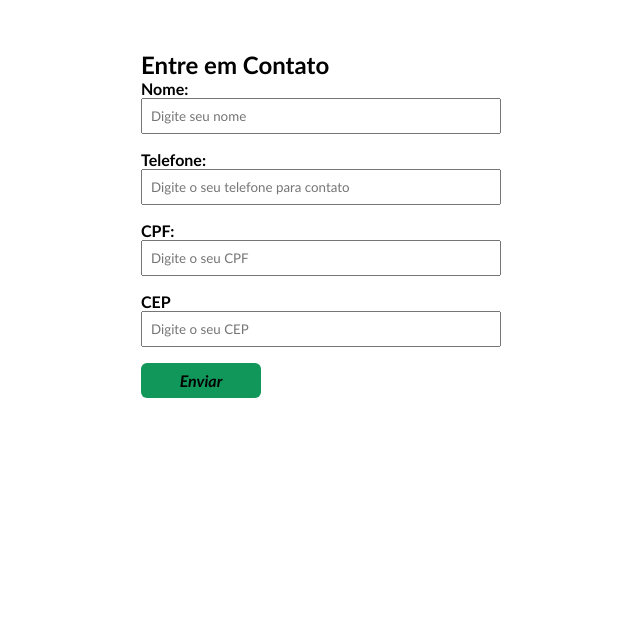
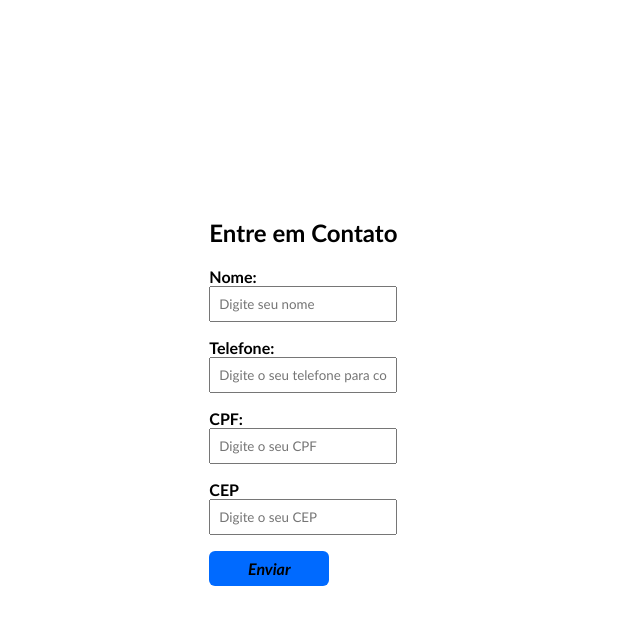
Before and after one commit to Andlonely/ebac-engenheiro-front-end, a plain HTML site: page index.html in a window 1280 px wide. Shown: the whole page, without its empty margins (319-959 px from the left). Drawn offline with nearby package versions, Linux system fonts and the light colour scheme.

Commit message:
centralização

```diff
--- a/style.css
+++ b/style.css
@@ -1,14 +1,22 @@
 *{
-    padding: 0;
-    margin: 0;
     box-sizing: border-box;
     font-family: 'Gill Sans', 'Gill Sans MT', Calibri, 'Trebuchet MS', sans-serif;
 }
 
+body{
+    width: 96vw;
+    height: 96vh;
+    display: flex; /* Adiciona flex para centralizar verticalmente */
+    justify-content: center; /* Centraliza horizontalmente */
+    align-items: center; /* Centraliza verticalmente */
+}
+
 .container {
-    max-width: 1024px;
     width: 100%;
-    margin: auto;
+}
+
+form {
+    max-width: 400px;
 }
 
 .form-campo{
@@ -27,16 +35,6 @@
     padding: 8px;
 }
 
-.form-campo textarea{
-    resize: none;
-    height: 120px;
-}
-
-form {
-    max-width: 360px;
-    margin: 50px auto;
-}
-
 form button{
     max-width: 120px;
 }
@@ -46,7 +44,7 @@ button {
     width: 100%;
     padding: 8px 0;
     border: none;
-    background-color: #119759;
+    background-color: #006aff;
     font-size: 16px;
     font-weight: bold;
     font-style: italic;
```
